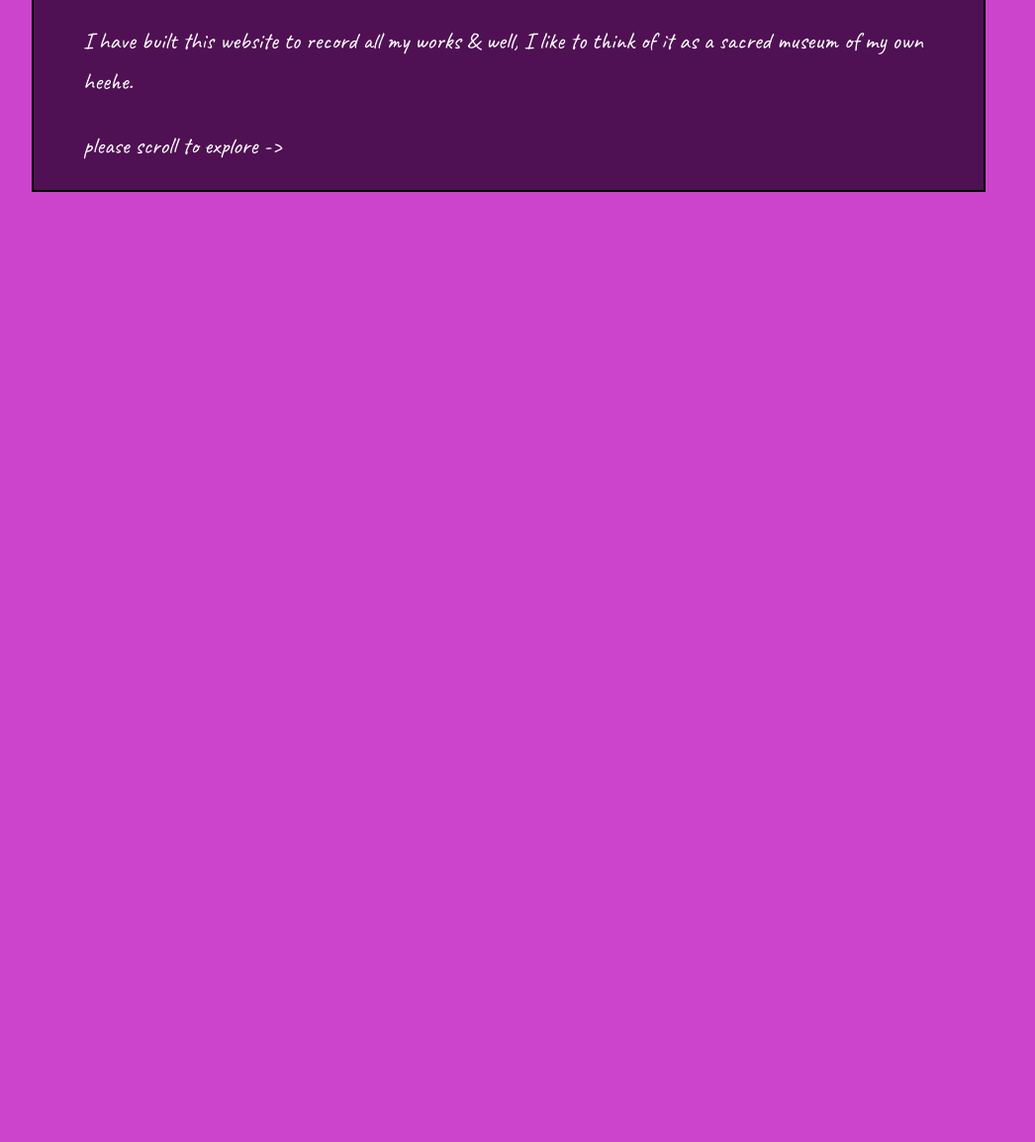
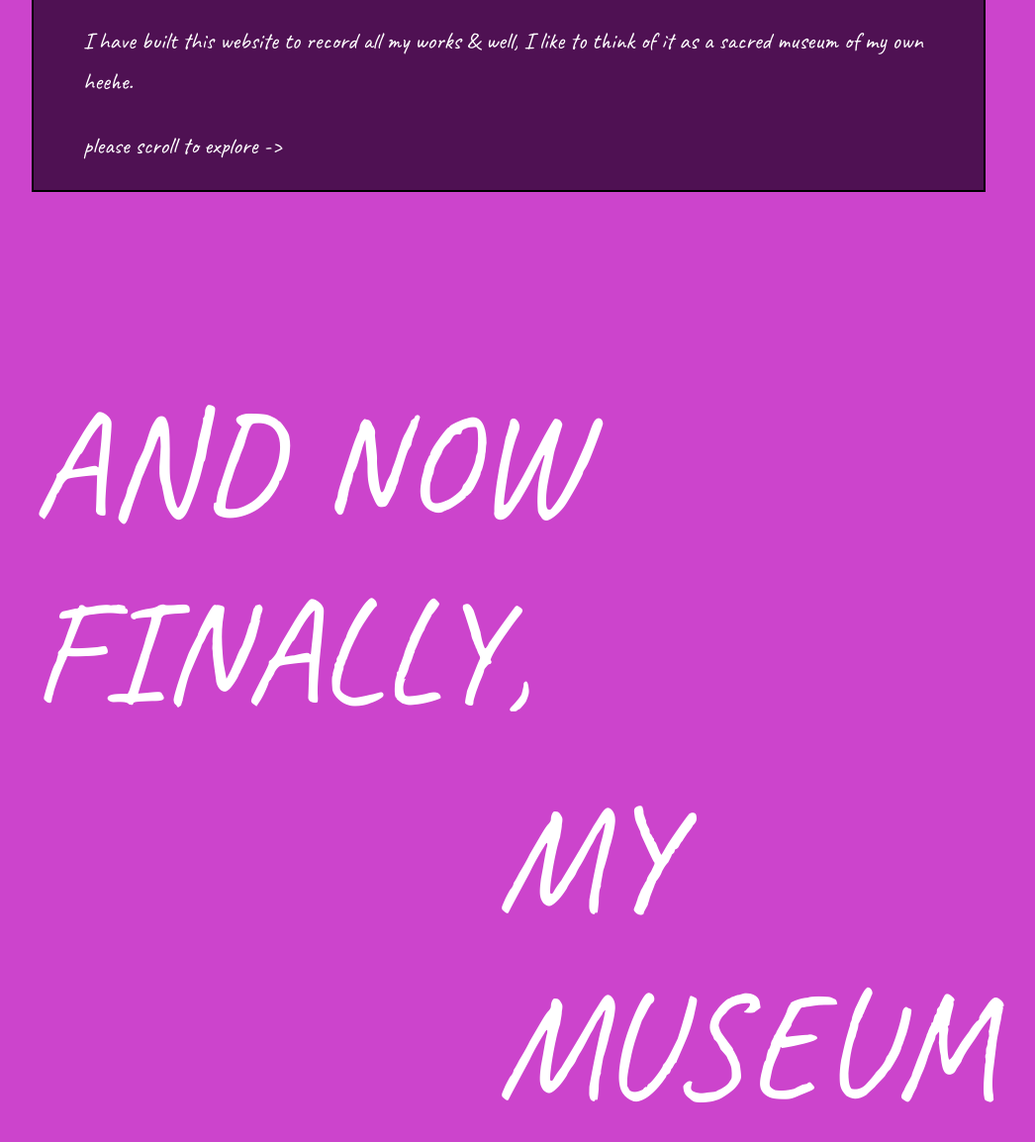
Before and after one commit to aal1m4/Design-Portfolio-, a plain HTML site: page index.html in a window 1280 px wide. Shown: the part 1086-2240 px from the top of the page at 99% size, without its empty margins (26-1072 px from the left). Before the commit the page ends 1288 px from the top, so only its background shows below. Drawn offline with Linux system fonts and the light colour scheme; a web font is replaced by a local one.

Commit message:
introduction to museum text added

```diff
--- a/index.html
+++ b/index.html
@@ -46,5 +46,10 @@
 </div>
 
  <div class="star-main" style="top:111%; left:12%">★</div>
+
+ <h1 id="finally" class="finally"> AND NOW FINALLY,</h1>
+ <h1 id="museum" class="finally"> MY MUSEUM </h1>
+
+ <script src="script.js"></script>
 </body>
 </html>
--- a/style.css
+++ b/style.css
@@ -99,3 +99,19 @@ font-weight: normal;}
     position:absolute;
     font-size: 30px;
 }
+
+.finally{
+    color: white;
+    font-size: 150px;
+    font-family: 'Caveat', cursive;
+    font-weight: lighter;
+}
+
+#finally{
+    margin-top: 180px;
+    margin-bottom: 0px;
+}
+
+#museum{ margin-top:20px;
+    margin-left: 470px;
+}
```
